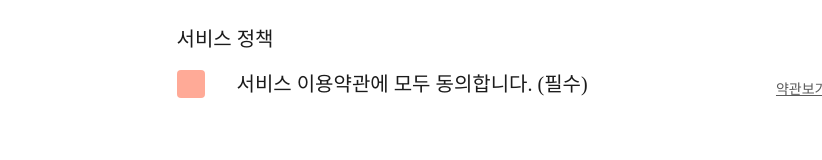
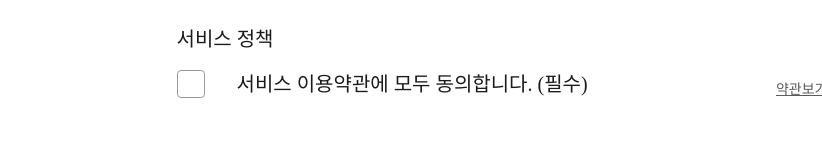
Before and after one commit to ceos15th-AllG/weato-client, a Next.js app: page /signup in a window 1280 px wide. Shown: the part 762-922 px from the top of the page, without its empty margins (458-1280 px from the left). Built offline with nearby package versions, Linux system fonts and the light colour scheme; a web font is replaced by a local one.

Commit message:
:art: refactor: 인증 코드 리팩토링 중
회원가입 및 로그인 상태 관리 코드 변경 중

```diff
--- a/pages/login/auth.jsx
+++ b/pages/login/auth.jsx
@@ -40,7 +40,7 @@ const Auth = (props) => {
       setToken(token);
       setUser(response.data);
       setLogin(true);
-      router.push(`/signup`);
+      router.push(`/signup?token=${token}`);
     } catch (error) {
       console.log(error);
       alert('잘못된 로그인 정보입니다.');
--- a/pages/login/index.jsx
+++ b/pages/login/index.jsx
@@ -66,8 +66,8 @@ const NaverLoginBtn = styled.div`
 
 function Login(props) {
   const router = useRouter();
-  // const REDIRECT_URI = `http://localhost:3000/login/auth`;
-  const REDIRECT_URI = `http://weato.net/login/auth`;
+  const REDIRECT_URI = `http://localhost:3000/login/auth`;
+  // const REDIRECT_URI = `http://weato.net/login/auth`;
   const REQUEST_PATH = `https://www.weato.kro.kr/oauth2/authorization/naver?redirect_uri=${REDIRECT_URI}`;
 
   return (
--- a/pages/signup/index.jsx
+++ b/pages/signup/index.jsx
@@ -164,7 +164,7 @@ const PolicyButton = styled.span`
   color: ${gray07};
 `;
 
-export default function Signup() {
+function Signup() {
   const router = useRouter();
   const { user, token } = useContext(Context);
 
@@ -233,8 +233,12 @@ export default function Signup() {
       )
     );
   };
-  const offCheckBox = () => {
-    setCheck(false);
+  const toggleCheckBox = () => {
+    if (!check) {
+      setModalActive(true);
+    } else {
+      setCheck(false);
+    }
   };
   const onClickModalOn = () => {
     setModalActive(true);
@@ -375,7 +379,7 @@ export default function Signup() {
           <PolicyHeader>서비스 정책</PolicyHeader>
           <PolicyRow>
             <PolicySubRow>
-              <CheckBox active={check} toggleCheckBox={offCheckBox} />
+              <CheckBox active={check} onClick={toggleCheckBox} />
               <PolicyText>서비스 이용약관에 모두 동의합니다. (필수)</PolicyText>
             </PolicySubRow>
             <PolicyButton onClick={onClickModalOn}>
@@ -400,3 +404,37 @@ export default function Signup() {
     </Layout>
   );
 }
+
+// export const getServerSideProps = async (context) => {
+//   const query = context.query;
+
+//   if (Object.keys(query).length === 0 || !query.hasOwnProperty('token')) {
+//     return {
+//       redirect: {
+//         destination: '/login',
+//         permanent: false,
+//       },
+//       props: {},
+//     };
+//   }
+
+//   try {
+//     const response = await axios({
+//       method: 'get',
+//       url: `https://www.weato.kro.kr/api/members`,
+//       headers: {
+//         Authorization: `Bearer ${token}`,
+//       },
+//     });
+//   } catch (error) {
+//     console.log(error);
+//   }
+
+//   return {
+//     props: {
+//       token: query.token,
+//     },
+//   };
+// };
+
+export default Signup;
--- a/src/components/common/CheckBox.jsx
+++ b/src/components/common/CheckBox.jsx
@@ -14,21 +14,22 @@ const Layout = styled.div`
   justify-content: flex-start;
   align-items: flex-end;
 
+  border: ${({ active }) => (active ? `none` : `1px solid #9a9a9a`)};
   border-radius: 4px;
 
-  background: ${sub};
+  background: ${({ active }) => (active ? sub : `white`)};
 
   div {
     width: 17px;
     height: 13px;
     margin-left: 6px;
-    margin-bottom: 10px;
+    margin-bottom: 9px;
   }
 `;
 
-function CheckBox({ active, toggleCheckBox }) {
+function CheckBox({ active, onClick }) {
   return (
-    <Layout onClick={toggleCheckBox}>
+    <Layout active={active} onClick={onClick}>
       {active ? (
         <div>
           <Image src={icon_check} alt="" />
--- a/src/contexts/Context.js
+++ b/src/contexts/Context.js
@@ -1,6 +1,8 @@
 import { createContext } from 'react';
 
 const Context = createContext({
+  login: false,
+  setLogin: () => {},
   token: null,
   setToken: () => {},
   user: {
@@ -12,8 +14,6 @@ const Context = createContext({
     createdAT: '',
   },
   setUser: () => {},
-  login: false,
-  setLogin: () => {},
 });
 
 export default Context;
--- a/src/contexts/ContextProvider.js
+++ b/src/contexts/ContextProvider.js
@@ -2,6 +2,12 @@ import { useState, useEffect } from 'react';
 import Context from './Context';
 
 const ContextProvider = ({ children }) => {
+  const setLogin = (newLogin) => {
+    setState((prevState) => ({
+      ...prevState,
+      login: newLogin,
+    }));
+  };
   const setToken = (newToken) => {
     setState((prevState) => ({
       ...prevState,
@@ -16,19 +22,13 @@ const ContextProvider = ({ children }) => {
     }));
     document.cookie = `id=${newUser.id}; path=/`;
   };
-  const setLogin = (newLogin) => {
-    setState((prevState) => ({
-      ...prevState,
-      login: newLogin,
-    }));
-  };
   const initialState = {
+    login: false,
+    setLogin: setLogin,
     token: null,
     setToken: setToken,
     user: {},
     setUser: setUser,
-    login: false,
-    setLogin: setLogin,
   };
 
   const [state, setState] = useState(initialState);
```
